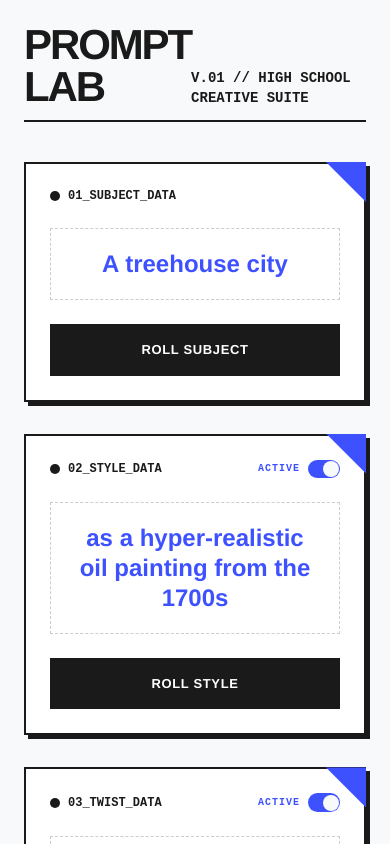
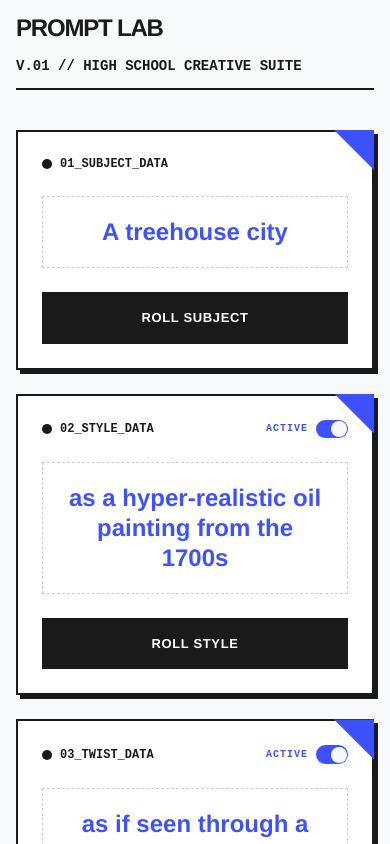
Before and after one commit to rosendopili/Prompt-Lab, a React (Vite) app: page / in a window 390 px wide. Shown: the top 844 px of the page. Built offline with nearby package versions, Linux system fonts and the light colour scheme.

Commit message:
fix: responsive layout and switch shrink behavior

```diff
--- a/components/ui/switch.tsx
+++ b/components/ui/switch.tsx
@@ -14,7 +14,7 @@ function Switch({
       data-slot="switch"
       data-size={size}
       className={cn(
-        "peer group/switch relative inline-flex shrink-0 items-center rounded-full border border-transparent transition-all outline-none after:absolute after:-inset-x-3 after:-inset-y-2 focus-visible:border-ring focus-visible:ring-3 focus-visible:ring-ring/50 aria-invalid:border-destructive aria-invalid:ring-3 aria-invalid:ring-destructive/20 data-[size=default]:h-[18.4px] data-[size=default]:w-[32px] data-[size=sm]:h-[14px] data-[size=sm]:w-[24px] dark:aria-invalid:border-destructive/50 dark:aria-invalid:ring-destructive/40 data-checked:bg-primary data-unchecked:bg-input dark:data-unchecked:bg-input/80 data-disabled:cursor-not-allowed data-disabled:opacity-50",
+        "peer group/switch relative inline-flex shrink items-center rounded-full border border-transparent transition-all outline-none after:absolute after:-inset-x-3 after:-inset-y-2 focus-visible:border-ring focus-visible:ring-3 focus-visible:ring-ring/50 aria-invalid:border-destructive aria-invalid:ring-3 aria-invalid:ring-destructive/20 data-[size=default]:h-[18.4px] data-[size=default]:w-[32px] data-[size=sm]:h-[14px] data-[size=sm]:w-[24px] dark:aria-invalid:border-destructive/50 dark:aria-invalid:ring-destructive/40 data-checked:bg-primary data-unchecked:bg-input dark:data-unchecked:bg-input/80 data-disabled:cursor-not-allowed data-disabled:opacity-50",
         className
       )}
       {...props}
--- a/src/App.tsx
+++ b/src/App.tsx
@@ -158,11 +158,11 @@ export default function App() {
 
   return (
     <TooltipProvider>
-      <div className="min-h-screen bg-background text-foreground font-sans p-6 md:p-10 flex flex-col max-w-[1024px] mx-auto">
+      <div className="min-h-screen bg-background text-foreground font-sans p-4 md:p-10 flex flex-col w-full max-w-[1024px] mx-auto">
 
         {/* Header */}
-        <header className="flex justify-between items-end mb-10 border-b-2 border-foreground pb-3">
-          <h1 className="text-[42px] font-black uppercase tracking-tighter leading-none">
+        <header className="flex flex-wrap justify-between items-end mb-10 border-b-2 border-foreground pb-3 gap-4">
+          <h1 className="text-2xl md:text-[42px] font-black uppercase tracking-tighter leading-none break-words">
             PROMPT LAB
           </h1>
           <div className="font-mono text-sm font-bold uppercase">
@@ -171,7 +171,7 @@ export default function App() {
         </header>
 
         {/* Main Buckets */}
-        <main className="grid grid-cols-1 md:grid-cols-3 gap-8 flex-grow">
+        <main className="grid grid-cols-1 sm:grid-cols-2 lg:grid-cols-3 gap-6 flex-grow">
 
           {/* Bucket 1: Subject */}
           <BucketCard
@@ -273,7 +273,7 @@ interface BucketCardProps {
 function BucketCard({ id, title, value, onRandomize, btnLabel, enabled, onToggle }: BucketCardProps) {
   return (
     <div className={cn(
-      "bg-white border-2 border-foreground shadow-brutal flex flex-col p-6 relative group transition-opacity duration-300",
+      "bg-white border-2 border-foreground shadow-brutal flex flex-col p-6 relative group transition-opacity duration-300 min-w-0",
       !enabled && "opacity-50"
     )}>
       {/* Geometric Decoration */}
@@ -282,13 +282,13 @@ function BucketCard({ id, title, value, onRandomize, btnLabel, enabled, onToggle
         enabled ? "bg-primary" : "bg-muted-foreground"
       )} />
 
-      <div className="font-mono text-xs uppercase mb-6 flex items-center justify-between font-bold">
+      <div className="font-mono text-xs uppercase mb-6 flex flex-wrap items-center justify-between gap-2 font-bold">
         <div className="flex items-center gap-2">
           <span className={cn("w-2.5 h-2.5 rounded-full", enabled ? "bg-foreground" : "bg-muted-foreground")} />
           {id}_{title}
         </div>
         {onToggle && (
-          <div className="flex items-center gap-2">
+          <div className="flex items-center gap-2 flex-shrink-0">
             <span className={cn(
               "text-[10px] font-bold tracking-widest transition-colors duration-300",
               enabled ? "text-primary" : "text-muted-foreground"
```
